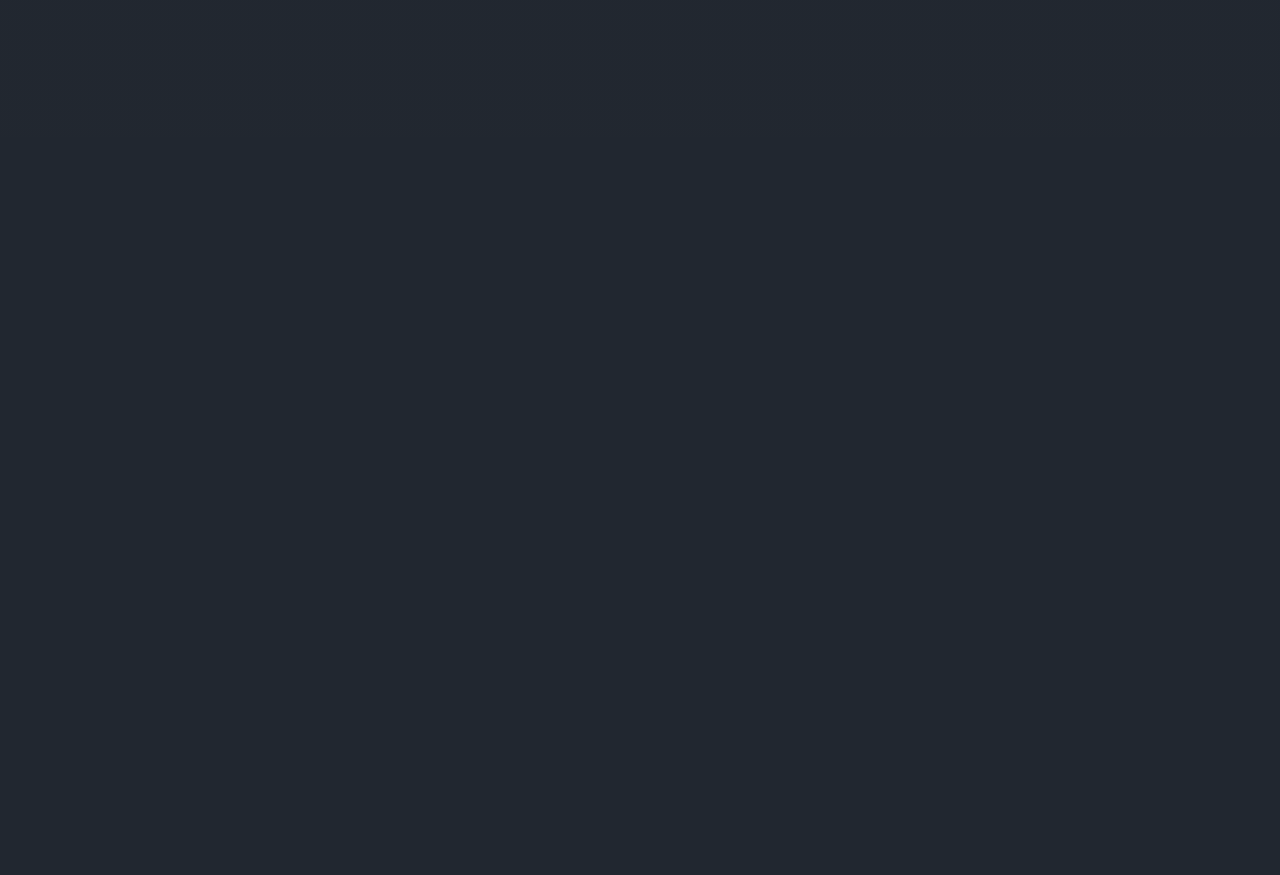
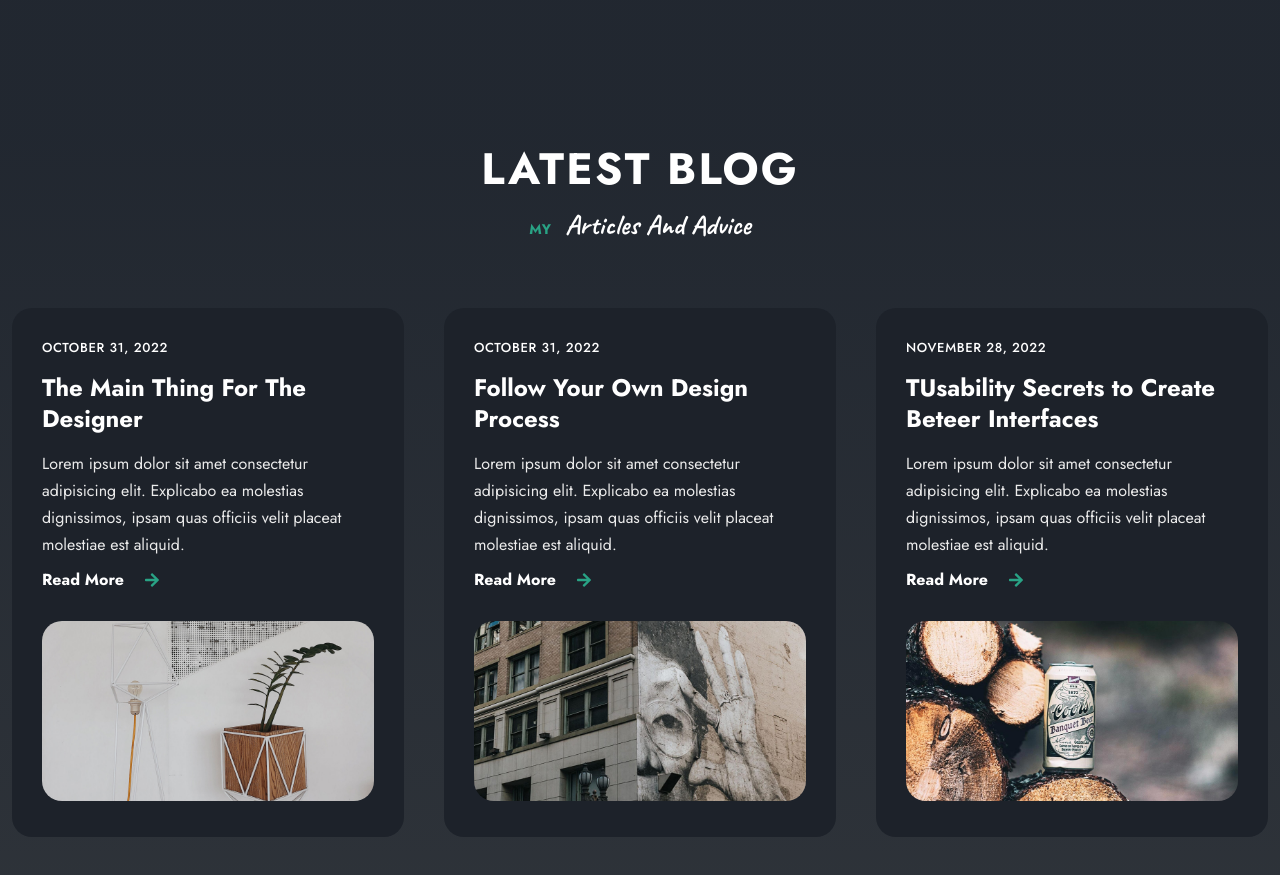
Before and after one commit to Shash-cre-dev/React-Personal-Portfolio, a React (Vite) app in the folder react-portfolio/: page / in a window 1280 px wide. Shown: the part 6760-7635 px from the top of the page. Before the commit the page ends 6897 px from the top, so only its background shows below. Built offline with nearby package versions, Linux system fonts and the light colour scheme.

Commit message:
Blog Component

```diff
--- a/react-portfolio/src/App.jsx
+++ b/react-portfolio/src/App.jsx
@@ -7,6 +7,7 @@ import Portfolio from './components/portfolio/Portfolio';
 import Resume from './components/resume/Resume';
 import Testimonials from './components/testimonials/Testimonials';
 import Pricing from './components/pricing/Pricing';
+import Blog from './components/blog/Blog';
 
 function App() {
   return (
@@ -18,6 +19,7 @@ function App() {
       <Resume />
       <Testimonials />
       <Pricing />
+      <Blog />
     </main>
   );
 }
--- /dev/null
+++ b/react-portfolio/src/components/blog/Blog.jsx
@@ -0,0 +1,72 @@
+import React from "react";
+import { FaArrowRight } from "react-icons/fa";
+import Blog1 from '../../assets/blog1.jpg'
+import Blog2 from '../../assets/blog2.jpg'
+import Blog3 from '../../assets/blog3.jpg'
+import './blog.css'
+
+const Blog = () => {
+    return (
+        <section className="blog section" id="blog">
+            <h2 className="section__title text-cs">Latest Blog</h2>
+            <p className="section__subtitle">
+                My <span>Articles and Advice</span>
+            </p>
+
+            <div className="blog__container container grid">
+                <div className="blog__item card card-two">
+                    <span className="blog__date text-cs">OCTOBER 31, 2022</span>
+                    <h3 className="blog__title">The Main Thing For The Designer</h3>
+                    <p className="blog__description">
+                        Lorem ipsum dolor sit amet consectetur adipisicing elit.
+                        Explicabo ea molestias dignissimos, ipsam quas officiis
+                        velit placeat molestiae est aliquid.
+                    </p>
+
+                    <a href="" className="link">
+                        Read More
+                        <FaArrowRight className="link__icon"></FaArrowRight>
+                    </a>
+
+                    <img src={Blog1} alt="" className="blog__img" />
+                </div>
+
+                <div className="blog__item card card-two">
+                    <span className="blog__date text-cs">OCTOBER 31, 2022</span>
+                    <h3 className="blog__title">Follow Your Own Design Process</h3>
+                    <p className="blog__description">
+                        Lorem ipsum dolor sit amet consectetur adipisicing elit.
+                        Explicabo ea molestias dignissimos, ipsam quas officiis
+                        velit placeat molestiae est aliquid.
+                    </p>
+
+                    <a href="" className="link">
+                        Read More
+                        <FaArrowRight className="link__icon"></FaArrowRight>
+                    </a>
+
+                    <img src={Blog2} alt="" className="blog__img" />
+                </div>
+
+                <div className="blog__item card card-two">
+                    <span className="blog__date text-cs">NOVEMBER 28, 2022</span>
+                    <h3 className="blog__title">TUsability Secrets to Create Beteer Interfaces</h3>
+                    <p className="blog__description">
+                        Lorem ipsum dolor sit amet consectetur adipisicing elit.
+                        Explicabo ea molestias dignissimos, ipsam quas officiis
+                        velit placeat molestiae est aliquid.
+                    </p>
+
+                    <a href="" className="link">
+                        Read More
+                        <FaArrowRight className="link__icon"></FaArrowRight>
+                    </a>
+
+                    <img src={Blog3} alt="" className="blog__img" />
+                </div>
+            </div>
+        </section>
+    )
+}
+
+export default Blog
--- /dev/null
+++ b/react-portfolio/src/components/blog/blog.css
@@ -0,0 +1,40 @@
+.blog{
+    background-image: var(--first-gradient);
+}
+
+.blog__container{
+    grid-template-columns: repeat(3, 1fr);
+    gap: 40px;
+}
+
+.blog__date{
+    display: block;
+    color: var(--title-color);
+    font-size: var(--tiny-font-size);
+    font-weight: 500;
+    margin-bottom: 15px;
+}
+
+.blog__title{
+    font-size: var(--h4-font-size);
+    line-height: 1.3;
+    margin-bottom: 15px;
+    cursor: pointer;
+    transition: all 0.7s var(--transition);
+}
+
+.blog__title:hover{
+    color: var(--primary-color);
+}
+
+.blog__description{
+    margin-bottom: 10px;
+}
+
+.blog__img{
+    margin-top: 30px;
+    height: 180px;
+    width: 100%;
+    border-radius: 20px;
+    object-fit: cover;
+}
```
